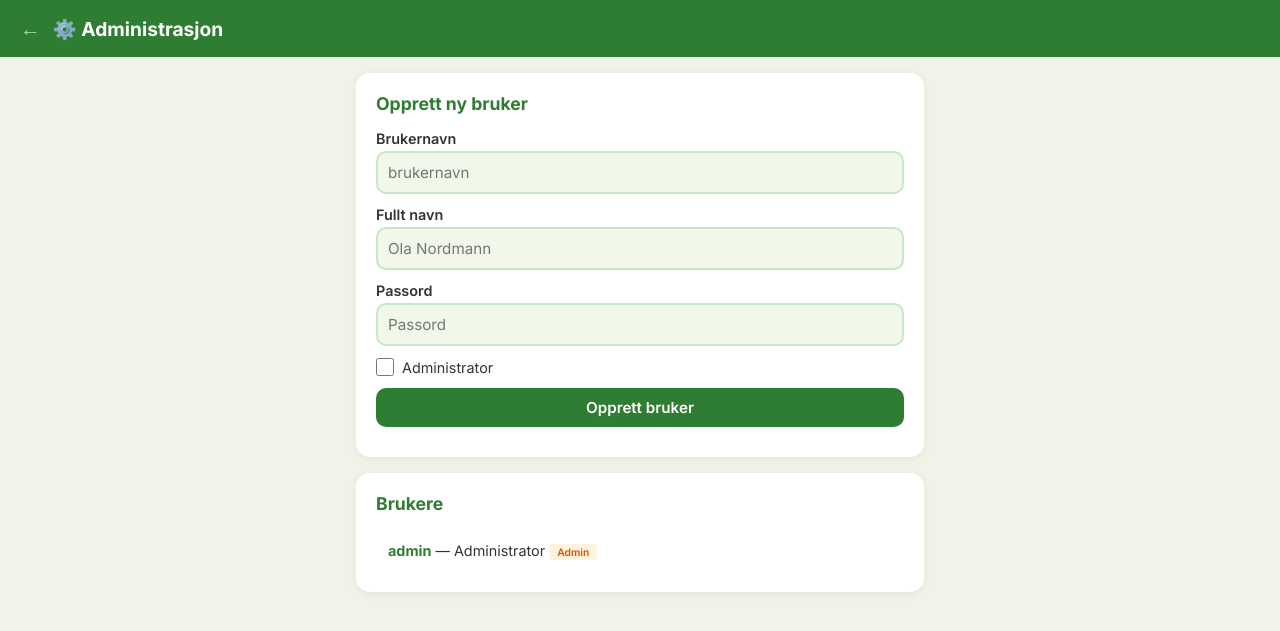
After one commit to trujoha/Gaardsbruk, a Flask app: page /admin in a window 1280 px wide. The commit adds this page. Shown: the top 631 px of the page. Run offline with Flask 3, Linux system fonts and the light colour scheme; a user stored in the database is signed in.

Commit message:
Innlogging, admin og landbrukstema

```diff
--- a/app.py
+++ b/app.py
@@ -2,25 +2,50 @@
 # KSL Digital - Digitale sjekklister for kvalitetsstyring i landbruket
 # ============================================================================
 
-from flask import Flask, render_template, jsonify, request, send_file
+from flask import Flask, render_template, jsonify, request, send_file, redirect, url_for
 from flask_sqlalchemy import SQLAlchemy
+from flask_login import LoginManager, UserMixin, login_user, logout_user, login_required, current_user
+from werkzeug.security import generate_password_hash, check_password_hash
 from datetime import datetime
 import json
 import os
 import uuid
 
 app = Flask(__name__)
-app.config['SECRET_KEY'] = 'ksl-digital-dev'
-app.config['SQLALCHEMY_DATABASE_URI'] = 'sqlite:///ksl_digital.db'
+app.config['SECRET_KEY'] = 'gaardsbruk-prod-key-2026'
+app.config['SQLALCHEMY_DATABASE_URI'] = 'sqlite:///gaardsbruk.db'
 app.config['SQLALCHEMY_TRACK_MODIFICATIONS'] = False
-app.config['MAX_CONTENT_LENGTH'] = 16 * 1024 * 1024  # 16 MB bilder
+app.config['MAX_CONTENT_LENGTH'] = 16 * 1024 * 1024
 
 db = SQLAlchemy(app)
+login_manager = LoginManager()
+login_manager.init_app(app)
+login_manager.login_view = 'login'
 
 
 # ============================================================================
 # DATABASE
 # ============================================================================
+
+class User(UserMixin, db.Model):
+    id = db.Column(db.Integer, primary_key=True)
+    brukernavn = db.Column(db.String(80), unique=True, nullable=False)
+    passord_hash = db.Column(db.String(256), nullable=False)
+    navn = db.Column(db.String(120), nullable=False)
+    er_admin = db.Column(db.Boolean, default=False)
+    opprettet = db.Column(db.DateTime, default=datetime.now)
+
+    def sett_passord(self, passord):
+        self.passord_hash = generate_password_hash(passord)
+
+    def sjekk_passord(self, passord):
+        return check_password_hash(self.passord_hash, passord)
+
+
+@login_manager.user_loader
+def load_user(user_id):
+    return User.query.get(int(user_id))
+
 
 class Gaard(db.Model):
     id = db.Column(db.Integer, primary_key=True)
@@ -165,6 +190,11 @@ SJEKKLISTER = {
 # Opprett tabeller
 with app.app_context():
     db.create_all()
+    if User.query.count() == 0:
+        admin = User(brukernavn='admin', navn='Administrator', er_admin=True)
+        admin.sett_passord('Gaardsbruk2026!')
+        db.session.add(admin)
+        db.session.commit()
     if Gaard.query.count() == 0:
         demo = Gaard(navn='Demo Gaard', org_nr='999888777', adresse='Gardsvegen 1, 2390 Moelv',
                      produksjoner=json.dumps(['melk', 'plante']))
@@ -176,19 +206,94 @@ with app.app_context():
 # SIDER
 # ============================================================================
 
+@app.route('/login', methods=['GET', 'POST'])
+def login():
+    if current_user.is_authenticated:
+        return redirect(url_for('index'))
+    if request.method == 'POST':
+        brukernavn = request.form.get('brukernavn', '')
+        passord = request.form.get('passord', '')
+        user = User.query.filter_by(brukernavn=brukernavn).first()
+        if user and user.sjekk_passord(passord):
+            login_user(user)
+            return redirect(url_for('index'))
+        return render_template('login.html', feil='Feil brukernavn eller passord')
+    return render_template('login.html')
+
+
+@app.route('/logg-ut')
+@login_required
+def logout():
+    logout_user()
+    return redirect(url_for('login'))
+
+
 @app.route('/')
+@login_required
 def index():
     return render_template('index.html')
 
 
 @app.route('/sjekkliste/<sjekkliste_type>')
+@login_required
 def sjekkliste_side(sjekkliste_type):
     return render_template('sjekkliste.html', sjekkliste_type=sjekkliste_type)
 
 
 @app.route('/historikk')
+@login_required
 def historikk_side():
     return render_template('historikk.html')
+
+
+@app.route('/admin')
+@login_required
+def admin_side():
+    if not current_user.er_admin:
+        return redirect(url_for('index'))
+    return render_template('admin.html')
+
+
+@app.route('/api/admin/brukere', methods=['GET'])
+@login_required
+def hent_brukere():
+    if not current_user.er_admin:
+        return jsonify({"error": "Ingen tilgang"}), 403
+    brukere = User.query.all()
+    return jsonify({"success": True, "brukere": [
+        {"id": u.id, "brukernavn": u.brukernavn, "navn": u.navn, "er_admin": u.er_admin}
+        for u in brukere
+    ]})
+
+
+@app.route('/api/admin/bruker', methods=['POST'])
+@login_required
+def opprett_bruker():
+    if not current_user.er_admin:
+        return jsonify({"error": "Ingen tilgang"}), 403
+    data = request.get_json()
+    if User.query.filter_by(brukernavn=data['brukernavn']).first():
+        return jsonify({"success": False, "error": "Brukernavn finnes allerede"}), 400
+    u = User(brukernavn=data['brukernavn'], navn=data.get('navn', ''), er_admin=data.get('er_admin', False))
+    u.sett_passord(data['passord'])
+    db.session.add(u)
+    db.session.commit()
+    return jsonify({"success": True, "message": f"Bruker '{data['brukernavn']}' opprettet"})
+
+
+@app.route('/api/admin/bruker/<int:uid>', methods=['DELETE'])
+@login_required
+def slett_bruker(uid):
+    if not current_user.er_admin:
+        return jsonify({"error": "Ingen tilgang"}), 403
+    u = User.query.get(uid)
+    if not u:
+        return jsonify({"success": False, "error": "Ikke funnet"}), 404
+    if u.brukernavn == 'admin':
+        return jsonify({"success": False, "error": "Kan ikke slette admin"}), 400
+    db.session.delete(u)
+    db.session.commit()
+    return jsonify({"success": True})
 
 
 # ============================================================================
--- a/requirements.txt
+++ b/requirements.txt
@@ -1,2 +1,3 @@
 flask
 flask-sqlalchemy
+flask-login
--- /dev/null
+++ b/templates/admin.html
@@ -0,0 +1,117 @@
+<!DOCTYPE html>
+<html lang="no">
+<head>
+    <meta charset="UTF-8">
+    <meta name="viewport" content="width=device-width, initial-scale=1.0">
+    <title>Gaardsbruk Admin</title>
+    <style>
+        @import url('https://fonts.googleapis.com/css2?family=Inter:wght@300;400;500;600;700&display=swap');
+        * { margin: 0; padding: 0; box-sizing: border-box; }
+        body { font-family: 'Inter', sans-serif; background: #f0f4e8; color: #333; }
+        .header { background: #2e7d32; color: white; padding: 16px 20px; display: flex; align-items: center; gap: 12px; }
+        .header a { color: #a5d6a7; text-decoration: none; font-size: 1.3em; }
+        .header h1 { font-size: 1.2em; }
+        .container { max-width: 600px; margin: 0 auto; padding: 16px; }
+        .card { background: white; border-radius: 14px; padding: 20px; box-shadow: 0 2px 10px rgba(0,0,0,0.06); margin-bottom: 16px; }
+        .card h2 { color: #2e7d32; font-size: 1.1em; margin-bottom: 16px; }
+        .form-group { margin-bottom: 12px; }
+        .form-group label { display: block; font-weight: 600; margin-bottom: 4px; font-size: 0.9em; }
+        .form-input { width: 100%; padding: 10px; border: 2px solid #c8e6c9; border-radius: 10px; font-family: inherit; font-size: 0.95em; background: #f1f8e9; }
+        .form-input:focus { outline: none; border-color: #2e7d32; background: white; }
+        .btn { background: #2e7d32; color: white; border: none; padding: 10px 20px; border-radius: 10px; font-weight: 600; cursor: pointer; font-family: inherit; width: 100%; font-size: 0.95em; }
+        .btn:hover { background: #1b5e20; }
+        .bruker-kort { display: flex; justify-content: space-between; align-items: center; padding: 12px; border-bottom: 1px solid #eee; }
+        .bruker-kort:last-child { border-bottom: none; }
+        .bruker-info { font-size: 0.9em; }
+        .bruker-info strong { color: #2e7d32; }
+        .slett-btn { background: #c62828; color: white; border: none; padding: 6px 12px; border-radius: 6px; cursor: pointer; font-size: 0.8em; font-weight: 600; }
+        .badge { display: inline-block; padding: 2px 8px; border-radius: 4px; font-size: 0.72em; font-weight: 600; background: #fff3e0; color: #e65100; }
+        .checkbox-group { display: flex; align-items: center; gap: 8px; margin-bottom: 12px; }
+        .checkbox-group input { width: 18px; height: 18px; accent-color: #2e7d32; }
+        #status { margin-top: 10px; font-size: 0.9em; }
+    </style>
+</head>
+<body>
+    <div class="header">
+        <a href="/">←</a>
+        <h1>⚙️ Administrasjon</h1>
+    </div>
+    <div class="container">
+        <div class="card">
+            <h2>Opprett ny bruker</h2>
+            <div class="form-group">
+                <label>Brukernavn</label>
+                <input type="text" class="form-input" id="ny-brukernavn" placeholder="brukernavn">
+            </div>
+            <div class="form-group">
+                <label>Fullt navn</label>
+                <input type="text" class="form-input" id="ny-navn" placeholder="Ola Nordmann">
+            </div>
+            <div class="form-group">
+                <label>Passord</label>
+                <input type="text" class="form-input" id="ny-passord" placeholder="Passord">
+            </div>
+            <div class="checkbox-group">
+                <input type="checkbox" id="ny-admin">
+                <label for="ny-admin" style="font-size: 0.9em;">Administrator</label>
+            </div>
+            <button class="btn" onclick="opprettBruker()">Opprett bruker</button>
+            <div id="status"></div>
+        </div>
+
+        <div class="card">
+            <h2>Brukere</h2>
+            <div id="bruker-liste"></div>
+        </div>
+    </div>
+    <script>
+        function lastBrukere() {
+            fetch('/api/admin/brukere').then(r => r.json()).then(data => {
+                var div = document.getElementById('bruker-liste');
+                if (!data.brukere || data.brukere.length === 0) {
+                    div.innerHTML = '<p style="color:#999;">Ingen brukere.</p>';
+                    return;
+                }
+                div.innerHTML = data.brukere.map(function(b) {
+                    return '<div class="bruker-kort">' +
+                        '<div class="bruker-info"><strong>' + b.brukernavn + '</strong> — ' + b.navn +
+                        (b.er_admin ? ' <span class="badge">Admin</span>' : '') + '</div>' +
+                        (b.brukernavn !== 'admin' ? '<button class="slett-btn" onclick="slettBruker(' + b.id + ')">Slett</button>' : '') +
+                    '</div>';
+                }).join('');
+            });
+        }
+
+        function opprettBruker() {
+            var s = document.getElementById('status');
+            fetch('/api/admin/bruker', {
+                method: 'POST',
+                headers: {'Content-Type': 'application/json'},
+                body: JSON.stringify({
+                    brukernavn: document.getElementById('ny-brukernavn').value,
+                    navn: document.getElementById('ny-navn').value,
+                    passord: document.getElementById('ny-passord').value,
+                    er_admin: document.getElementById('ny-admin').checked,
+                })
+            }).then(r => r.json()).then(data => {
+                s.innerHTML = data.success
+                    ? '<span style="color:#2e7d32;">' + data.message + '</span>'
+                    : '<span style="color:#c62828;">' + data.error + '</span>';
+                if (data.success) {
+                    document.getElementById('ny-brukernavn').value = '';
+                    document.getElementById('ny-navn').value = '';
+                    document.getElementById('ny-passord').value = '';
+                    lastBrukere();
+                }
+            });
+        }
+
+        function slettBruker(id) {
+            if (!confirm('Slette denne brukeren?')) return;
+            fetch('/api/admin/bruker/' + id, { method: 'DELETE' }).then(() => lastBrukere());
+        }
+
+        lastBrukere();
+    </script>
+</body>
+</html>
```
Also changed, not shown: templates/index.html (+7 -0 lines), templates/login.html (added, +91 -0 lines).
